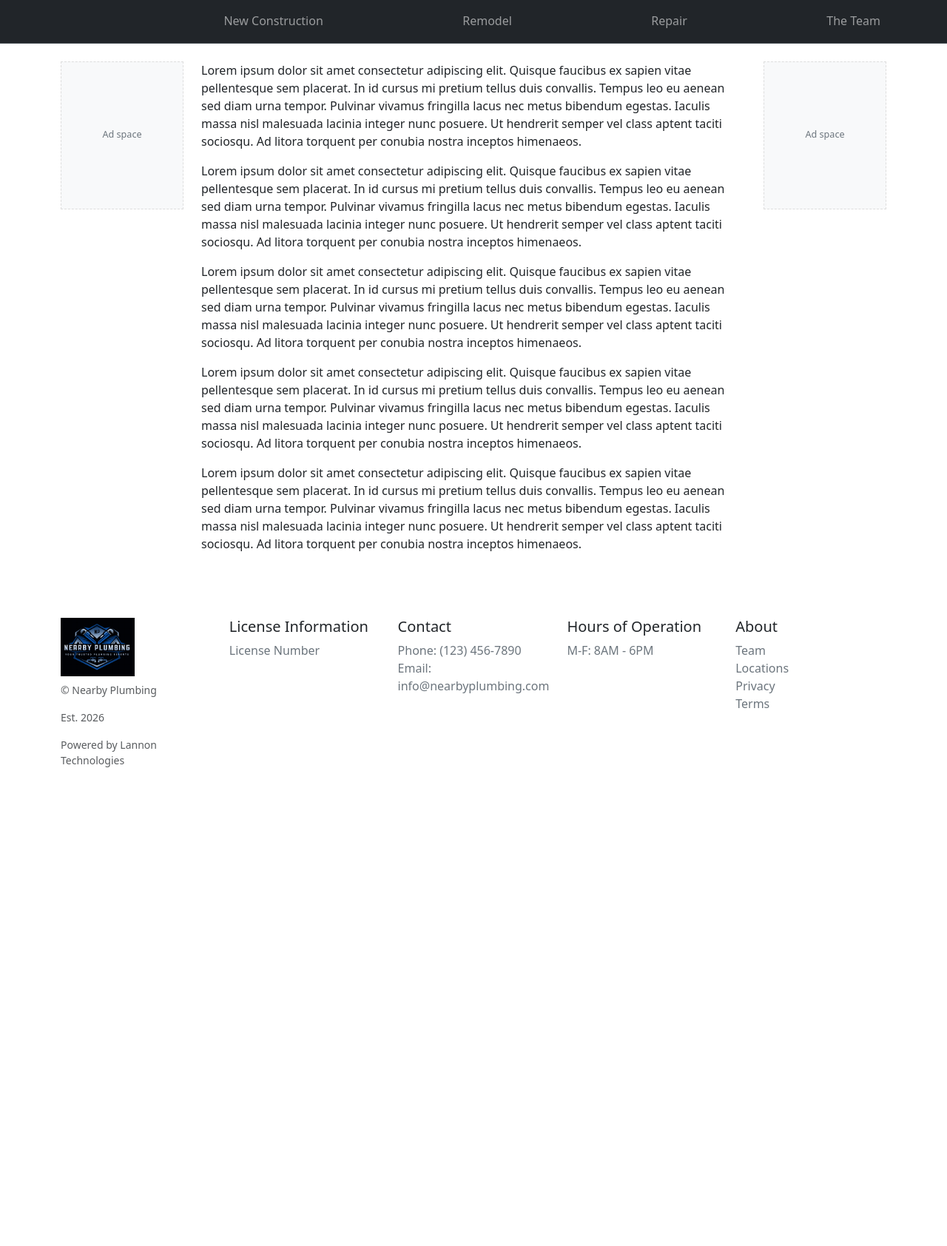
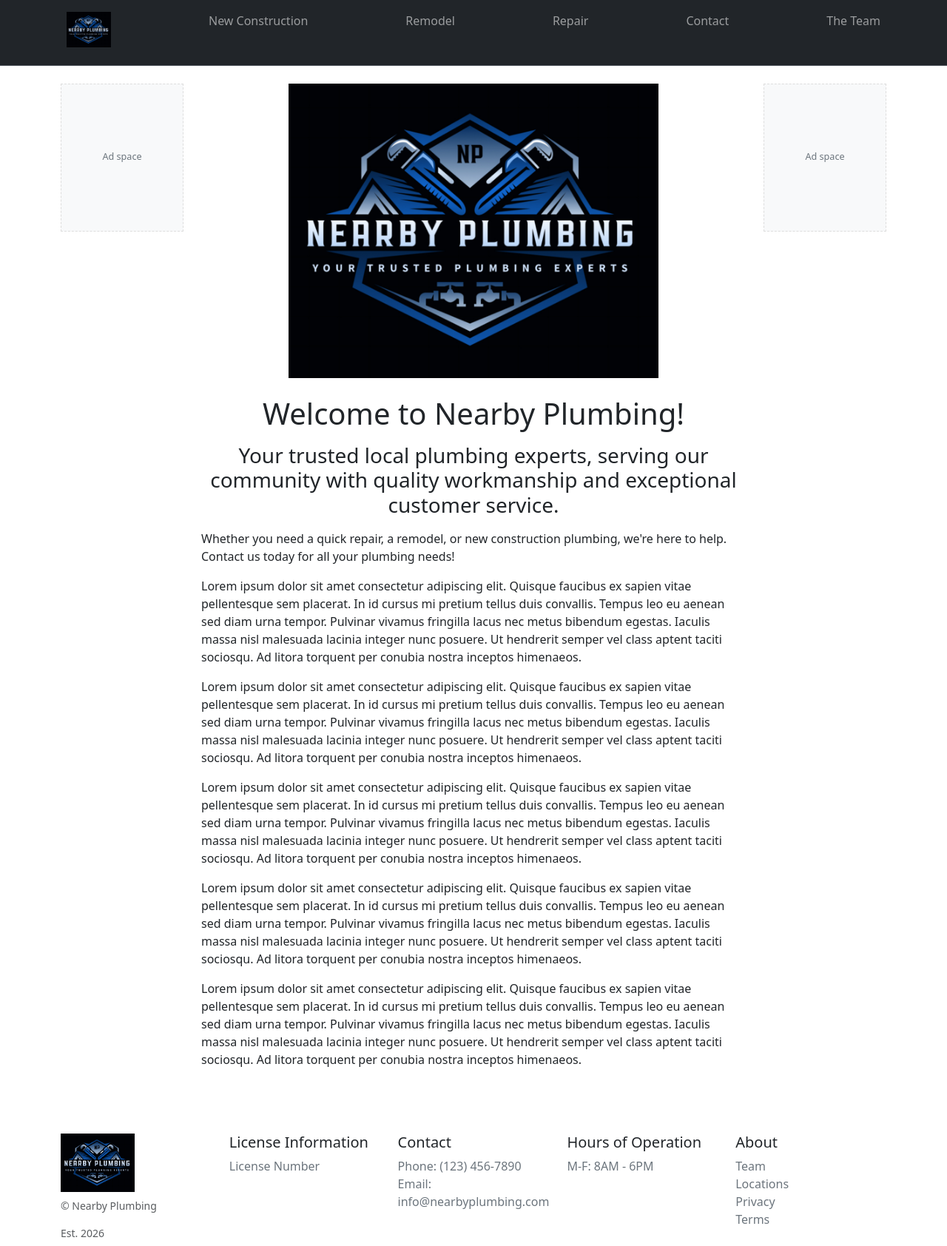
Before and after one commit to edendir/nearby_plumbing, a Flask app: page / in a window 1280 px wide. Shown: the top 1684 px of the page at 74% size. Before the commit the page ends 1037 px from the top, so only its background shows below. Run offline with Flask 3, Linux system fonts and the light colour scheme.

Commit message:
added logos and header copy, updated contact nav

```diff
--- a/app.py
+++ b/app.py
@@ -1,20 +1,24 @@
-import os
+import os, requests
 from flask import Flask, render_template
 from flask_mail import Message
 
 app = Flask(__name__)
+request = requests.Request()
 
 @app.route("/")
 def home():
     return render_template("index.html")
 
-@app.route("/contact", methods=["POST"])
+@app.route("/contact", methods=["GET","POST"])
 def contact():
-    name = request.form.get("name")
-    email = request.form.get("email")
-    service = request.form.get("service")
-    message = request.form.get("message")
-    return render_template("contact.html")
+    if request.method == "POST":
+        name = request.form.get("name")
+        email = request.form.get("email")
+        service = request.form.get("service")
+        message = request.form.get("message")
+        return render_template("contact.html")
+    else:
+        return render_template("contact.html")
 
 if __name__ == "__main__":
     app.run(debug=True)
--- a/templates/index.html
+++ b/templates/index.html
@@ -3,6 +3,8 @@
 {% block title %}Home | Nearby Plumbing{% endblock %}
 
 {% block content %}
+   <h1 class="text-center">Welcome to Nearby Plumbing!</h1>
+   <h3 class="text-center">Your trusted local plumbing experts, serving our community with quality workmanship and exceptional customer service.</h3></p>Whether you need a quick repair, a remodel, or new construction plumbing, we're here to help. Contact us today for all your plumbing needs!</p>
    <p>Lorem ipsum dolor sit amet consectetur adipiscing elit. Quisque faucibus ex sapien vitae pellentesque sem placerat. In id cursus mi pretium tellus duis convallis. Tempus leo eu aenean sed diam urna tempor. Pulvinar vivamus fringilla lacus nec metus bibendum egestas. Iaculis massa nisl malesuada lacinia integer nunc posuere. Ut hendrerit semper vel class aptent taciti sociosqu. Ad litora torquent per conubia nostra inceptos himenaeos.</p>
    <p>Lorem ipsum dolor sit amet consectetur adipiscing elit. Quisque faucibus ex sapien vitae pellentesque sem placerat. In id cursus mi pretium tellus duis convallis. Tempus leo eu aenean sed diam urna tempor. Pulvinar vivamus fringilla lacus nec metus bibendum egestas. Iaculis massa nisl malesuada lacinia integer nunc posuere. Ut hendrerit semper vel class aptent taciti sociosqu. Ad litora torquent per conubia nostra inceptos himenaeos.</p>
    <p>Lorem ipsum dolor sit amet consectetur adipiscing elit. Quisque faucibus ex sapien vitae pellentesque sem placerat. In id cursus mi pretium tellus duis convallis. Tempus leo eu aenean sed diam urna tempor. Pulvinar vivamus fringilla lacus nec metus bibendum egestas. Iaculis massa nisl malesuada lacinia integer nunc posuere. Ut hendrerit semper vel class aptent taciti sociosqu. Ad litora torquent per conubia nostra inceptos himenaeos.</p>
--- a/templates/layout.html
+++ b/templates/layout.html
@@ -25,13 +25,11 @@
                 </div>
                 <div class="offcanvas-body">
                     <ul class="navbar-nav flex-grow-1 justify-content-between">
-                        <li class="nav-item"><a class="nav-link" href="#" aria-label="Aperture"> <svg class="bi"
-                                    width="24" height="24" aria-hidden="true">
-                                    <use xlink:href="#aperture"></use>
-                                </svg> </a></li>
+                        <li class="nav-item"><a class="nav-link" href="index.html"><img src="/static/images/NearbyPlumbing.jpg" class="d-block mb-2" style="max-width: 60px;"></img></a></li>
                         <li class="nav-item"><a class="nav-link" href="#">New Construction</a></li>
                         <li class="nav-item"><a class="nav-link" href="#">Remodel</a></li>
                         <li class="nav-item"><a class="nav-link" href="#">Repair</a></li>
+                        <li class="nav-item"><a class="nav-link" href="contact">Contact</a></li>
                         <li class="nav-item"><a class="nav-link" href="#">The Team</a></li>
                     </ul>
                 </div>
@@ -53,6 +51,11 @@
             <!-- Main content column: centered on page -->
             <div class="col-12 col-md-9 col-lg-8">
                 <div class="content-center">
+                    <div class="container fluid" align="center">
+                        <img src="/static/images/NearbyPlumbing.jpg" class="d-inline mb-2" style="max-width: 500px;">
+                            <title>Logo</title>
+                        </img>
+                    </div>
                     {% block content %}{% endblock %}
                     {# keep backward-compatible block name if some templates use 'main' #}
                     {% block main %}{% endblock %}
```
